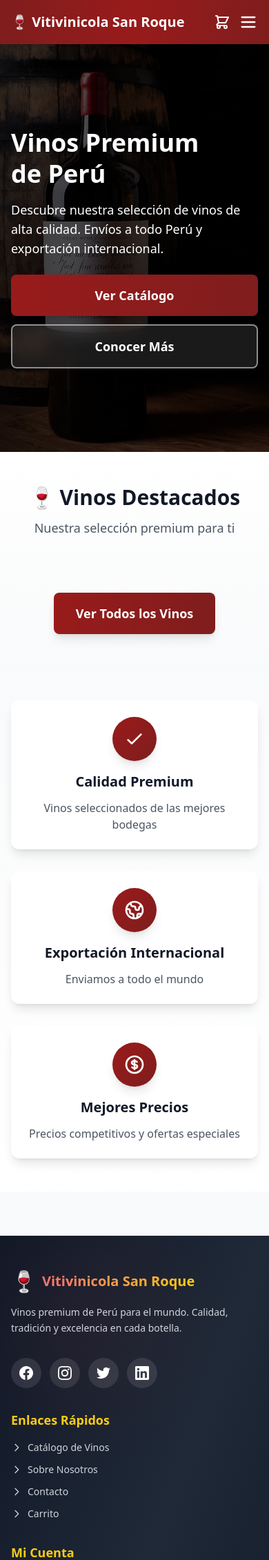
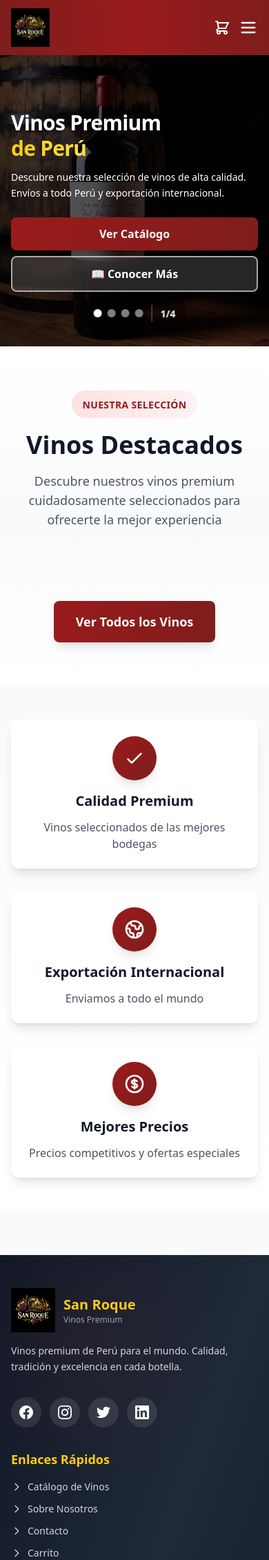
Before and after one commit to valle79/TECNOLOGIAWEB_SLIDER, a Flask app: page / in a window 390 px wide. Shown: the top 2261 px of the page at 69% size. Run offline with Flask 3, Linux system fonts and the light colour scheme; data that the repository does not hold is empty; parts of the project's set-up code (start-up, migrations or seed data) failed here and were passed over; some libraries are stand-ins or nearby versions.

Commit message:
Fix: Slider más compacto y texto siempre visible

```diff
--- a/static/js/slider.js
+++ b/static/js/slider.js
@@ -12,18 +12,20 @@ const themeToggle = document.getElementById("theme-toggle");
 let interval;
 
 // Mostrar total
-totalSlidesEl.textContent = totalSlides;
+if (totalSlidesEl) totalSlidesEl.textContent = totalSlides;
 
 // Crear indicadores (dots)
+if (indicatorsContainer) {
     slides.forEach((_, index) => {
         const dot = document.createElement("button");
         dot.classList.add("w-3", "h-3", "rounded-full", "bg-white/50");
         dot.addEventListener("click", () => goToSlide(index));
         indicatorsContainer.appendChild(dot);
     });
+}
 
 // Obtener dots
-const dots = indicatorsContainer.querySelectorAll("button");
+const dots = indicatorsContainer ? indicatorsContainer.querySelectorAll("button") : [];
 
 // Mostrar slide
 function showSlide(index) {
@@ -31,51 +33,67 @@ function showSlide(index) {
         slide.classList.remove("opacity-100", "z-10");
         slide.classList.add("opacity-0", "z-0");
 
+        if (dots[i]) {
             dots[i].classList.remove("bg-white");
             dots[i].classList.add("bg-white/50");
+        }
     });
 
+    if (slides[index]) {
         slides[index].classList.remove("opacity-0", "z-0");
         slides[index].classList.add("opacity-100", "z-10");
+    }
 
+    if (dots[index]) {
         dots[index].classList.remove("bg-white/50");
         dots[index].classList.add("bg-white");
+    }
 
-    currentSlideEl.textContent = index + 1;
+    if (currentSlideEl) currentSlideEl.textContent = index + 1;
 }
 
 // Navegación
 function nextSlide() {
     currentIndex = (currentIndex + 1) % totalSlides;
     showSlide(currentIndex);
+    if (interval) restartAutoplay();
 }
 
 function prevSlide() {
     currentIndex = (currentIndex - 1 + totalSlides) % totalSlides;
     showSlide(currentIndex);
+    if (interval) restartAutoplay();
 }
 
 function goToSlide(index) {
     currentIndex = index;
     showSlide(currentIndex);
+    if (interval) restartAutoplay();
 }
 
 // Botones
-nextBtn.addEventListener("click", nextSlide);
-prevBtn.addEventListener("click", prevSlide);
+if (nextBtn) nextBtn.addEventListener("click", nextSlide);
+if (prevBtn) prevBtn.addEventListener("click", prevSlide);
 
 // Autoplay
 function startAutoplay() {
-    interval = setInterval(nextSlide, 4000);
+    if (totalSlides > 1) {
+        interval = setInterval(nextSlide, 5000);
+    }
 }
 
 function stopAutoplay() {
     clearInterval(interval);
 }
 
+function restartAutoplay() {
+    stopAutoplay();
+    startAutoplay();
+}
+
 // Pausa en hover
 const slider = document.getElementById("slider-container");
-
+if (slider) {
     slider.addEventListener("mouseenter", stopAutoplay);
     slider.addEventListener("mouseleave", startAutoplay);
 
@@ -95,10 +113,12 @@ slider.addEventListener("touchend", (e) => {
             prevSlide();
         }
     });
+}
 
 // Tema oscuro/claro
 let darkMode = true;
 
+if (themeToggle) {
     themeToggle.addEventListener("click", () => {
         darkMode = !darkMode;
 
@@ -110,14 +130,23 @@ themeToggle.addEventListener("click", () => {
             document.body.classList.add("bg-white");
         }
     });
+}
 
 // Navbar mobile toggle
-const menuBtn = document.getElementById("menu-btn");
+const menuBtn = document.getElementById("mobile-menu-button");
 const mobileMenu = document.getElementById("mobile-menu");
 
+if (menuBtn && mobileMenu) {
     menuBtn.addEventListener("click", () => {
         mobileMenu.classList.toggle("hidden");
     });
+}
+
+// Iniciar autoplay cuando hay slides
+if (slides.length > 0) {
+    showSlide(0);
+    startAutoplay();
+}
 
 // Inicializar
 showSlide(currentIndex);
--- a/templates/base.html
+++ b/templates/base.html
@@ -17,12 +17,15 @@
 <body class="bg-gray-50">
     <!-- Navbar -->
     <nav class="bg-gradient-to-r from-red-900 via-red-800 to-red-900 shadow-xl sticky top-0 z-50">
-        <div class="max-w-7xl mx-auto px-4 sm:px-6 lg:px-8">
-            <div class="flex justify-between h-16">
+        <div class="max-w-full mx-auto px-4 sm:px-6 lg:px-8">
+            <div class="flex justify-between h-20">
                 <!-- Logo and Desktop Menu -->
-                <div class="flex items-center">
+                <div class="flex items-center space-x-3">
                     <a href="{{ url_for('main.index') }}" class="flex items-center group">
-                        <span class="text-xl sm:text-2xl font-bold text-white group-hover:text-yellow-300 transition-colors duration-300">🍷 Vitivinicola San Roque</span>
+                        <img src="{{ url_for('static', filename='images/sanroque.png') }}"
+                             alt="San Roque Logo"
+                             class="h-14 sm:h-16 object-contain transition-transform duration-300 group-hover:scale-110">
+                        <span class="hidden sm:inline ml-3 text-lg sm:text-xl font-bold text-white group-hover:text-yellow-300 transition-colors duration-300">San Roque</span>
                     </a>
                     <div class="hidden lg:ml-10 lg:flex lg:space-x-6">
                         <a href="{{ url_for('main.index') }}" class="text-white hover:text-yellow-300 px-3 py-2 text-sm font-medium transition-colors duration-200">Inicio</a>
@@ -169,9 +172,14 @@
             <div class="grid grid-cols-1 sm:grid-cols-2 lg:grid-cols-4 gap-8 lg:gap-12 mb-12">
                 <!-- Company Info -->
                 <div class="space-y-4">
-                    <div class="flex items-center space-x-2">
-                        <span class="text-3xl">🍷</span>
-                        <h3 class="text-xl font-bold bg-gradient-to-r from-red-400 to-yellow-400 bg-clip-text text-transparent">Vitivinicola San Roque</h3>
+                    <div class="flex items-center space-x-3">
+                        <img src="{{ url_for('static', filename='images/sanroque.png') }}"
+                             alt="San Roque Logo"
+                             class="h-16 w-16 object-contain">
+                        <div>
+                            <h3 class="text-xl font-bold text-yellow-400">San Roque</h3>
+                            <p class="text-gray-400 text-xs">Vinos Premium</p>
+                        </div>
                     </div>
                     <p class="text-gray-300 leading-relaxed text-sm">Vinos premium de Perú para el mundo. Calidad, tradición y excelencia en cada botella.</p>
 
@@ -324,6 +332,7 @@
 
     <!-- JavaScript -->
     <script src="{{ url_for('static', filename='js/main.js') }}"></script>
+    <script src="{{ url_for('static', filename='js/slider.js') }}"></script>
     <script src="{{ url_for('static', filename='js/checkout.js') }}"></script>
     {% block extra_js %}{% endblock %}
 </body>
--- a/templates/index.html
+++ b/templates/index.html
@@ -3,77 +3,150 @@
 {% block title %}Vinos del Valle - Vinos Premium de Perú{% endblock %}
 
 {% block content %}
-<!-- Hero Section -->
-<section class="relative h-[70vh] sm:h-screen">
-    <div class="absolute inset-0">
+<!-- Hero Slider Section -->
+<section id="slider-container" class="relative h-[50vh] sm:h-[65vh] lg:h-[75vh] overflow-hidden group">
+    <!-- Slides Container -->
+    <div class="relative w-full h-full">
+        <!-- Slide 1 - Hero Wine -->
+        <div class="slide absolute inset-0 opacity-100 z-10 transition-opacity duration-1000">
             <img src="{{ url_for('static', filename='images/hero-wine.jpg') }}" alt="Vinos Premium" class="w-full h-full object-cover">
-        <div class="absolute inset-0 bg-gradient-to-r from-black/80 via-black/60 to-black/40"></div>
+            <div class="absolute inset-0 bg-gradient-to-r from-black/75 via-black/60 to-transparent"></div>
         </div>
 
-    <div class="relative h-full flex items-center">
-        <div class="max-w-7xl mx-auto px-4 sm:px-6 lg:px-8 text-white">
-            <div class="animate-fade-in">
-                <h1 class="text-4xl sm:text-5xl md:text-7xl font-bold mb-4 sm:mb-6 leading-tight">Vinos Premium<br>de Perú</h1>
-                <p class="text-lg sm:text-xl md:text-2xl mb-6 sm:mb-8 max-w-2xl">Descubre nuestra selección de vinos de alta calidad. Envíos a todo Perú y exportación internacional.</p>
-                <div class="flex flex-col sm:flex-row space-y-3 sm:space-y-0 sm:space-x-4">
-                    <a href="{{ url_for('wine.catalog') }}" class="bg-gradient-to-r from-red-800 to-red-900 text-white px-8 py-4 rounded-lg hover:from-red-900 hover:to-red-950 text-lg font-bold transition-all duration-200 shadow-xl hover:shadow-2xl transform hover:scale-105 text-center">
+        <!-- Slide 2 -->
+        <div class="slide absolute inset-0 opacity-0 z-0 transition-opacity duration-1000">
+            <img src="{{ url_for('static', filename='images/slide2.jpg') }}" alt="Slide 2" class="w-full h-full object-cover">
+            <div class="absolute inset-0 bg-gradient-to-r from-black/75 via-black/60 to-transparent"></div>
+        </div>
+
+        <!-- Slide 3 -->
+        <div class="slide absolute inset-0 opacity-0 z-0 transition-opacity duration-1000">
+            <img src="{{ url_for('static', filename='images/slide3.jpg') }}" alt="Slide 3" class="w-full h-full object-cover">
+            <div class="absolute inset-0 bg-gradient-to-r from-black/75 via-black/60 to-transparent"></div>
+        </div>
+
+        <!-- Slide 4 -->
+        <div class="slide absolute inset-0 opacity-0 z-0 transition-opacity duration-1000">
+            <img src="{{ url_for('static', filename='images/slide4.jpg') }}" alt="Slide 4" class="w-full h-full object-cover">
+            <div class="absolute inset-0 bg-gradient-to-r from-black/75 via-black/60 to-transparent"></div>
+        </div>
+    </div>
+
+    <!-- Content Overlay -->
+    <div class="absolute inset-0 z-20 flex items-center h-full pointer-events-none">
+        <div class="max-w-7xl mx-auto px-4 sm:px-6 lg:px-8 text-white w-full">
+            <div class="pointer-events-auto opacity-100">
+                <h1 class="text-3xl sm:text-4xl md:text-6xl font-black mb-3 sm:mb-4 leading-tight tracking-tight">Vinos Premium<br><span class="bg-gradient-to-r from-yellow-400 to-yellow-300 bg-clip-text text-transparent">de Perú</span></h1>
+                <p class="text-sm sm:text-base md:text-lg mb-6 sm:mb-8 max-w-2xl font-light leading-relaxed">Descubre nuestra selección de vinos de alta calidad. Envíos a todo Perú y exportación internacional.</p>
+                <div class="flex flex-col sm:flex-row space-y-2 sm:space-y-0 sm:space-x-4">
+                    <a href="{{ url_for('wine.catalog') }}" class="bg-gradient-to-r from-red-800 to-red-900 text-white px-6 sm:px-8 py-3 sm:py-4 rounded-lg hover:from-red-900 hover:to-red-950 text-base sm:text-lg font-bold transition-all duration-200 shadow-xl hover:shadow-2xl transform hover:scale-105 text-center">
                         Ver Catálogo
                     </a>
-                    <a href="{{ url_for('main.about') }}" class="bg-white/10 backdrop-blur-md text-white px-8 py-4 rounded-lg hover:bg-white/20 text-lg font-semibold transition-all duration-200 border-2 border-white/50 hover:border-white text-center">
-                        Conocer Más
+                    <a href="{{ url_for('main.about') }}" class="bg-white/15 backdrop-blur-md text-white px-6 sm:px-8 py-3 sm:py-4 rounded-lg hover:bg-white/25 text-base sm:text-lg font-semibold transition-all duration-200 border-2 border-white/60 hover:border-white text-center">
+                        📖 Conocer Más
                     </a>
                 </div>
             </div>
         </div>
     </div>
+
+    <!-- Navigation Buttons -->
+    <button class="prev-button absolute left-4 sm:left-8 top-1/2 -translate-y-1/2 z-20 bg-white/20 hover:bg-white/40 text-white p-3 rounded-full transition-all duration-300 backdrop-blur-sm group pointer-events-auto opacity-0 group-hover:opacity-100" aria-label="Anterior">
+        <svg class="w-6 h-6 group-hover:-translate-x-1 transition-transform duration-300" fill="none" stroke="currentColor" viewBox="0 0 24 24">
+            <path stroke-linecap="round" stroke-linejoin="round" stroke-width="2" d="M15 19l-7-7 7-7"></path>
+        </svg>
+    </button>
+
+    <button class="next-button absolute right-4 sm:right-8 top-1/2 -translate-y-1/2 z-20 bg-white/20 hover:bg-white/40 text-white p-3 rounded-full transition-all duration-300 backdrop-blur-sm group pointer-events-auto opacity-0 group-hover:opacity-100" aria-label="Siguiente">
+        <svg class="w-6 h-6 group-hover:translate-x-1 transition-transform duration-300" fill="none" stroke="currentColor" viewBox="0 0 24 24">
+            <path stroke-linecap="round" stroke-linejoin="round" stroke-width="2" d="M9 5l7 7-7 7"></path>
+        </svg>
+    </button>
+
+    <!-- Indicators Bottom -->
+    <div class="absolute bottom-6 left-1/2 -translate-x-1/2 z-20 flex items-center space-x-3 bg-black/30 backdrop-blur-sm px-4 py-3 rounded-full pointer-events-auto">
+        <div class="indicators-container flex gap-2"></div>
+        <div class="border-l border-white/40 pl-3 ml-1">
+            <span class="text-white text-sm font-semibold"><span class="current-slide">1</span>/<span class="total-slides">4</span></span>
+        </div>
+    </div>
 </section>
 
 <!-- Featured Wines -->
-<section class="py-12 sm:py-16 bg-gradient-to-b from-white to-gray-50">
+<section class="py-16 sm:py-24 bg-gradient-to-b from-white via-gray-50 to-white">
     <div class="max-w-7xl mx-auto px-4 sm:px-6 lg:px-8">
-        <div class="text-center mb-10 sm:mb-12">
-            <h2 class="text-3xl sm:text-4xl font-bold text-gray-900 mb-3 sm:mb-4">🍷 Vinos Destacados</h2>
-            <p class="text-lg sm:text-xl text-gray-600">Nuestra selección premium para ti</p>
+        <div class="text-center mb-16 sm:mb-20">
+            <div class="inline-block mb-4 px-4 py-2 bg-gradient-to-r from-red-100 to-red-50 rounded-full">
+                <span class="text-red-800 font-semibold text-sm tracking-wide uppercase">Nuestra Selección</span>
+            </div>
+            <h2 class="text-4xl sm:text-5xl font-black text-gray-900 mb-4 leading-tight">Vinos Destacados</h2>
+            <p class="text-lg sm:text-xl text-gray-600 max-w-2xl mx-auto font-light">Descubre nuestros vinos premium cuidadosamente seleccionados para ofrecerte la mejor experiencia</p>
         </div>
 
-        <div class="grid grid-cols-1 sm:grid-cols-2 lg:grid-cols-3 gap-6 sm:gap-8">
+        <div class="grid grid-cols-1 md:grid-cols-2 lg:grid-cols-3 gap-8">
             {% for wine in featured_wines %}
-            <div class="bg-white rounded-xl shadow-lg overflow-hidden hover:shadow-2xl transition-all duration-300 transform hover:-translate-y-2">
-                <div class="relative h-56 sm:h-64 overflow-hidden bg-gray-100">
+            <div class="group relative">
+                <!-- Card Background -->
+                <div class="absolute -inset-0.5 bg-gradient-to-r from-red-500 to-red-600 rounded-2xl blur opacity-0 group-hover:opacity-100 transition duration-500"></div>
+
+                <!-- Card Content -->
+                <div class="relative bg-white rounded-2xl overflow-hidden shadow-xl group-hover:shadow-2xl transition-all duration-300">
+                    <!-- Image Container -->
+                    <div class="relative h-64 sm:h-72 overflow-hidden bg-gradient-to-br from-gray-100 to-gray-200">
                         <img src="{{ wine.image_url or url_for('static', filename='images/wines/default.jpg') }}"
                              alt="{{ wine.name }}"
-                         class="w-full h-full object-cover hover:scale-110 transition-transform duration-500">
-                    <div class="absolute top-3 right-3 bg-yellow-400 text-red-900 text-xs font-bold px-3 py-1 rounded-full shadow-lg">
-                        ⭐ Destacado
+                             class="w-full h-full object-cover group-hover:scale-110 transition-transform duration-500">
+
+                        <!-- Badge -->
+                        <div class="absolute top-4 right-4 bg-gradient-to-r from-yellow-400 to-yellow-500 text-red-900 text-xs font-bold px-4 py-2 rounded-full shadow-lg flex items-center space-x-1">
+                            <svg class="w-4 h-4" fill="currentColor" viewBox="0 0 20 20">
+                                <path d="M9.049 2.927c.3-.921 1.603-.921 1.902 0l1.07 3.292a1 1 0 00.95.69h3.462c.969 0 1.371 1.24.588 1.81l-2.8 2.034a1 1 0 00-.364 1.118l1.07 3.292c.3.921-.755 1.688-1.54 1.118l-2.8-2.034a1 1 0 00-1.175 0l-2.8 2.034c-.784.57-1.838-.197-1.539-1.118l1.07-3.292a1 1 0 00-.364-1.118L2.98 8.72c-.783-.57-.38-1.81.588-1.81h3.461a1 1 0 00.951-.69l1.07-3.292z"></path>
+                            </svg>
+                            <span>Premium</span>
+                        </div>
+
+                        <!-- Type Badge -->
+                        <div class="absolute top-4 left-4 bg-white/90 backdrop-blur-sm text-red-800 text-xs font-bold px-3 py-1.5 rounded-full">
+                            {{ wine.wine_type }}
                         </div>
                     </div>
-                <div class="p-5 sm:p-6">
-                    <div class="flex justify-between items-start mb-2">
-                        <h3 class="text-lg sm:text-xl font-bold text-gray-900 line-clamp-1">{{ wine.name }}</h3>
-                        <span class="bg-red-100 text-red-800 text-xs px-2 py-1 rounded-full whitespace-nowrap ml-2">{{ wine.wine_type }}</span>
-                    </div>
-                    <p class="text-gray-600 mb-2 flex items-center text-sm">
-                        <svg class="w-4 h-4 mr-1" fill="none" stroke="currentColor" viewBox="0 0 24 24">
-                            <path stroke-linecap="round" stroke-linejoin="round" stroke-width="2" d="M17.657 16.657L13.414 20.9a1.998 1.998 0 01-2.827 0l-4.244-4.243a8 8 0 1111.314 0z"></path>
-                            <path stroke-linecap="round" stroke-linejoin="round" stroke-width="2" d="M15 11a3 3 0 11-6 0 3 3 0 016 0z"></path>
+
+                    <!-- Content -->
+                    <div class="p-6 sm:p-8">
+                        <!-- Title and Location -->
+                        <div class="mb-3">
+                            <h3 class="text-xl sm:text-2xl font-bold text-gray-900 mb-2 line-clamp-2 group-hover:text-red-800 transition duration-300">{{ wine.name }}</h3>
+                            <div class="flex items-center text-gray-600 text-sm font-medium">
+                                <svg class="w-4 h-4 mr-2 text-red-600" fill="currentColor" viewBox="0 0 20 20">
+                                    <path fill-rule="evenodd" d="M5.05 4.05a7 7 0 119.9 9.9L10 18.9l-4.95-4.95a7 7 0 010-9.9zM10 11a2 2 0 100-4 2 2 0 000 4z"></path>
                                 </svg>
                                 {{ wine.country }}
-                    </p>
-                    <p class="text-gray-700 mb-4 line-clamp-2 text-sm">{{ wine.description }}</p>
-                    <div class="flex justify-between items-center pt-3 border-t border-gray-100">
-                        <span class="text-xl sm:text-2xl font-bold text-red-800">S/ {{ "%.2f"|format(wine.price) }}</span>
-                        <div class="flex space-x-2">
+                            </div>
+                        </div>
+
+                        <!-- Description -->
+                        <p class="text-gray-600 text-sm leading-relaxed mb-5 line-clamp-2 font-light">{{ wine.description }}</p>
+
+                        <!-- Price and Actions -->
+                        <div class="border-t border-gray-100 pt-5 flex items-center justify-between">
+                            <div class="flex flex-col">
+                                <span class="text-xs text-gray-500 uppercase font-semibold tracking-wide">Precio</span>
+                                <span class="text-3xl font-black text-red-800">S/ {{ "%.2f"|format(wine.price) }}</span>
+                            </div>
+
+                            <div class="flex flex-col space-y-2">
                                 <a href="{{ url_for('wine.detail', wine_id=wine.id) }}"
-                               class="bg-gray-100 text-gray-800 px-3 sm:px-4 py-2 rounded-lg hover:bg-gray-200 transition-colors duration-200 text-sm font-medium">
-                                Ver
+                                   class="bg-gray-100 hover:bg-gray-200 text-gray-800 px-4 py-2.5 rounded-lg transition-all duration-200 text-sm font-semibold text-center">
+                                    Detalles
                                 </a>
                                 <form action="{{ url_for('cart.add_to_cart') }}" method="POST" class="inline">
                                     <input type="hidden" name="wine_id" value="{{ wine.id }}">
                                     <input type="hidden" name="quantity" value="1">
-                                <button type="submit" class="bg-gradient-to-r from-red-800 to-red-900 text-white px-3 sm:px-4 py-2 rounded-lg hover:from-red-900 hover:to-red-950 transition-all duration-200 text-sm font-medium shadow-md hover:shadow-lg transform hover:scale-105">
-                                    Agregar
+                                    <button type="submit" class="w-full bg-gradient-to-r from-red-800 to-red-900 hover:from-red-900 hover:to-red-950 text-white px-4 py-2.5 rounded-lg transition-all duration-200 text-sm font-bold shadow-md hover:shadow-lg transform hover:scale-105">
+                                        🛒 Agregar
                                     </button>
                                 </form>
+                            </div>
                         </div>
                     </div>
                 </div>
```
Also changed, not shown: static/images/sanroque.png (added). Lines whose indentation alone changed are shown as unchanged.
